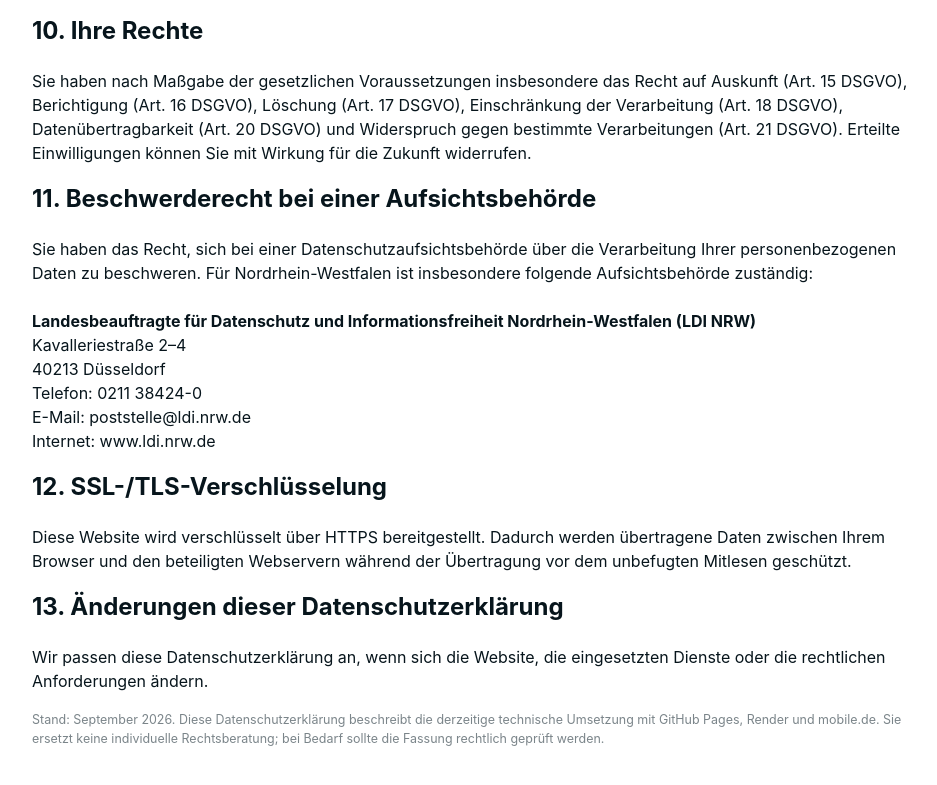
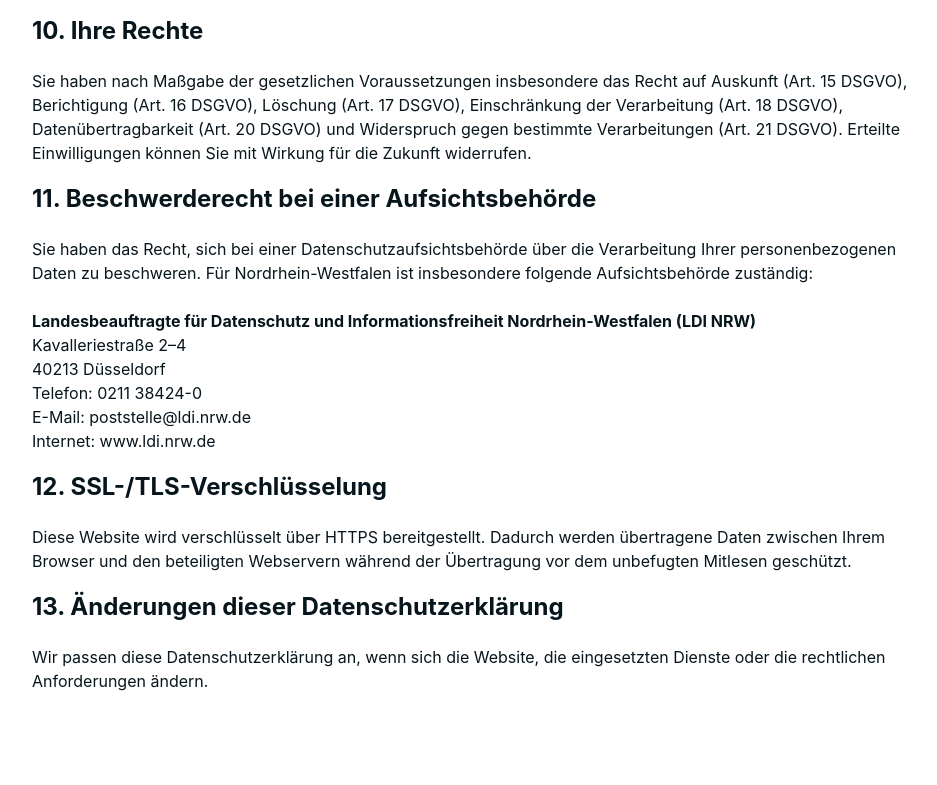
Before and after one commit to 4zhfgjk9zb-dev/AS-Automobile-Bielefeld.de, a website: page datenschutz.html in a window 1280 px wide. Shown: the part 2350-3135 px from the top of the page, without its empty margins (158-1095 px from the left). Drawn offline with Linux system fonts and the light colour scheme.

Commit message:
Internen Hinweis aus Datenschutzerklärung entfernen

```diff
--- a/datenschutz.html
+++ b/datenschutz.html
@@ -163,12 +163,6 @@
         Wir passen diese Datenschutzerklärung an, wenn sich die Website, die eingesetzten Dienste
         oder die rechtlichen Anforderungen ändern.
       </p>
-
-      <p class="fineprint">
-        Stand: September 2026. Diese Datenschutzerklärung beschreibt die derzeitige technische
-        Umsetzung mit GitHub Pages, Render und mobile.de. Sie ersetzt keine individuelle
-        Rechtsberatung; bei Bedarf sollte die Fassung rechtlich geprüft werden.
-      </p>
     </div>
   </main>
 </body>
```
